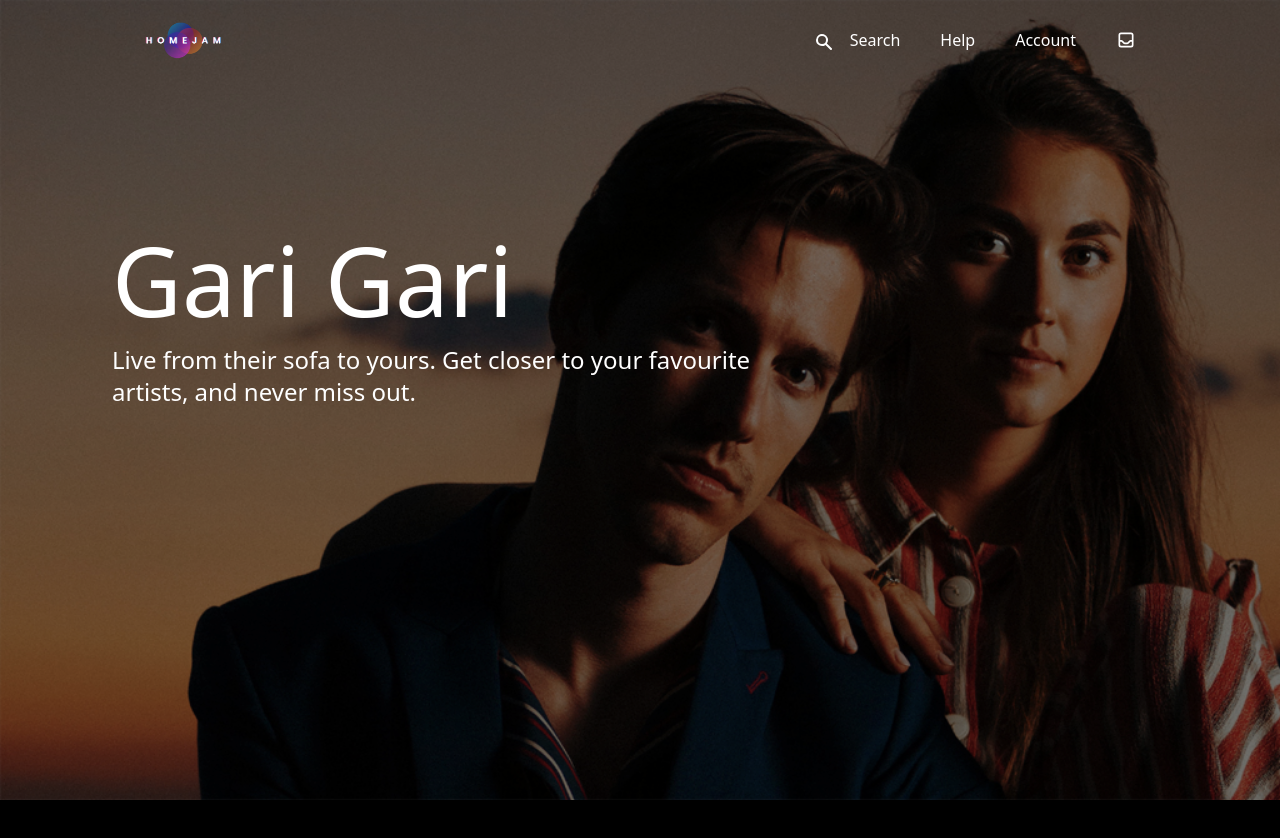
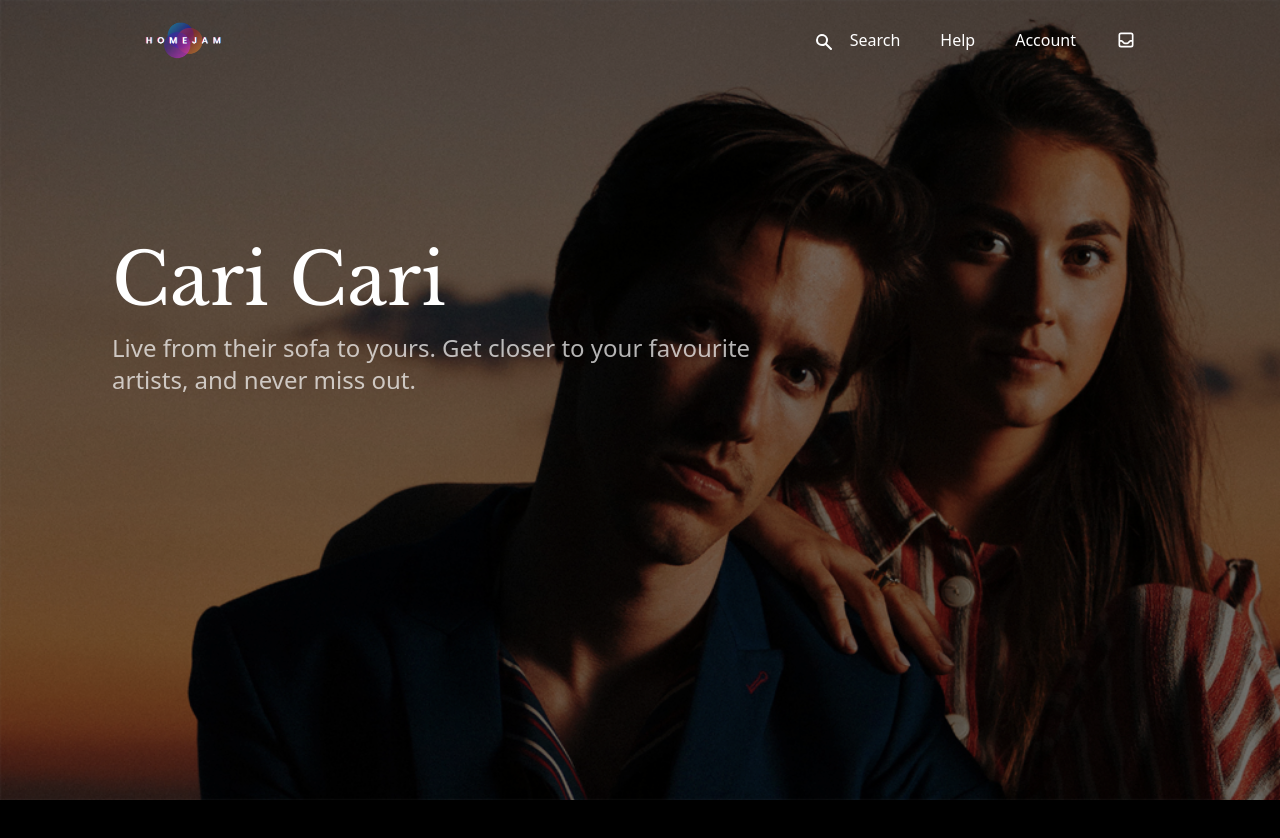
Before and after one commit to mdfaizanahmed786/homejamclone, a React (Create React App) app: page / in a window 1280 px wide. Shown: the top 838 px of the page. Built offline with nearby package versions, Linux system fonts and the light colour scheme; what tailwind-gradient-mask-image would draw is missing.

Commit message:
created header component

```diff
--- a/public/index.html
+++ b/public/index.html
@@ -10,6 +10,12 @@
       content="Web site created using create-react-app"
     />
     <link rel="apple-touch-icon" href="%PUBLIC_URL%/logo192.png" />
+    <link rel="preconnect" href="https://fonts.googleapis.com" />
+    <link rel="preconnect" href="https://fonts.gstatic.com" crossorigin />
+    <link
+      href="https://fonts.googleapis.com/css2?family=Libre+Baskerville&display=swap"
+      rel="stylesheet"
+    />
     <!--
       manifest.json provides metadata used when your web app is installed on a
       user's mobile device or desktop. See https://developers.google.com/web/fundamentals/web-app-manifest/
--- a/src/components/Header.js
+++ b/src/components/Header.js
@@ -21,9 +21,9 @@
           <InboxIcon className="text-white h-5 cursor-pointer" />
         </div>
       </nav>
-      <div className="w-5/6 max-w-2xl space-y-4 flex flex-col h-1/2  ml-28 justify-center mt-10 ">
-        <p className="text-8xl text-white">Gari Gari</p>
-        <p className="text-white text-2xl">
+      <div className="w-5/6 max-w-2xl gap-4 flex flex-col h-1/2  ml-28 justify-center mt-10 ">
+        <p className="text-7xl text-white font-cursive">Cari Cari</p>
+        <p className="text-white text-2xl opacity-70">
           Live from their sofa to yours. Get closer to your favourite artists,
           and never miss out.
         </p>
--- a/src/index.css
+++ b/src/index.css
@@ -5,3 +5,5 @@
 body{
     background-color: black;
 }
+
+/*  'Libre Baskerville', serif */
--- a/tailwind.config.js
+++ b/tailwind.config.js
@@ -3,6 +3,9 @@
     "./src/**/*.{js,jsx,ts,tsx}",
   ],
   theme: {
+    fontFamily:{
+     'cursive':['"Libre Baskerville"', 'serif']
+    },
     extend: {
       backgroundImage: {
         'banner': "url('/src/assets/header.png')",
```
